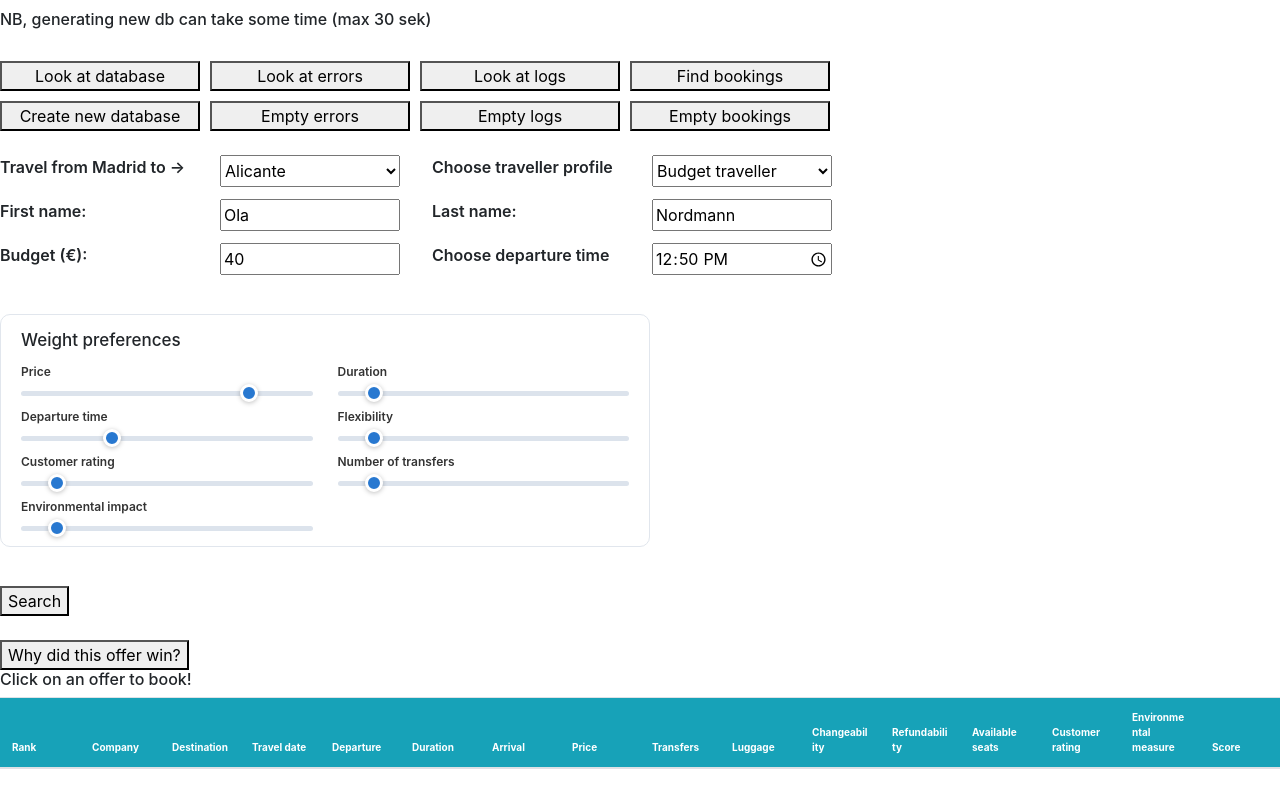
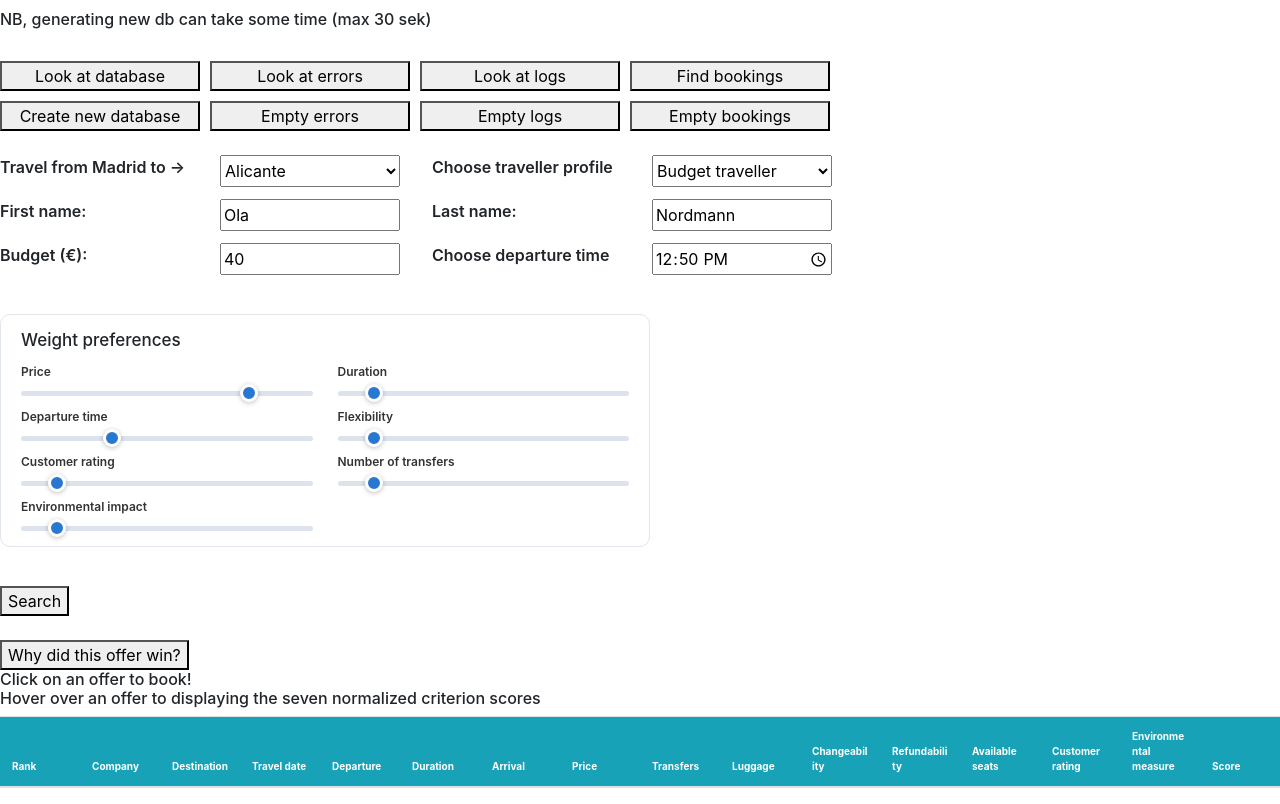
Before and after one commit to Knut1999/ACIT4420EXAM-2, a plain HTML site: page frontend/index.html in a window 1280 px wide. Shown: the part 70-874 px from the top of the page. Drawn offline with nearby package versions, Linux system fonts and the light colour scheme.

Commit message:
criterion explenation for frontend

```diff
--- a/frontend/index.html
+++ b/frontend/index.html
@@ -137,6 +137,8 @@
         </button>
         <h2 style="font-size: 16px;">
             Click on an offer to book!
+            <br>
+            Hover over an offer to displaying the seven normalized criterion scores
         </h2>
         <div class="table-container">
             <table class="table table-striped">
```
